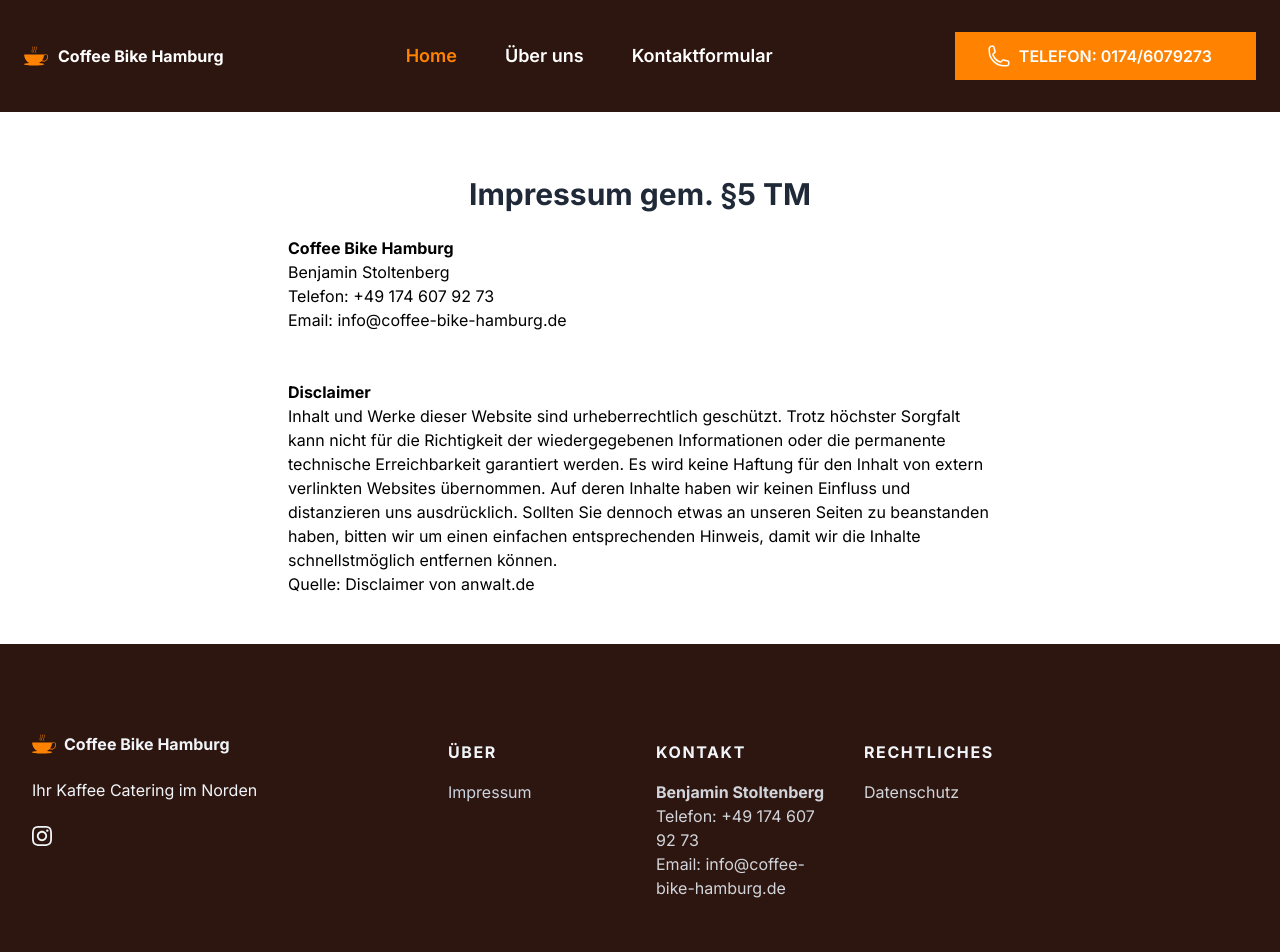
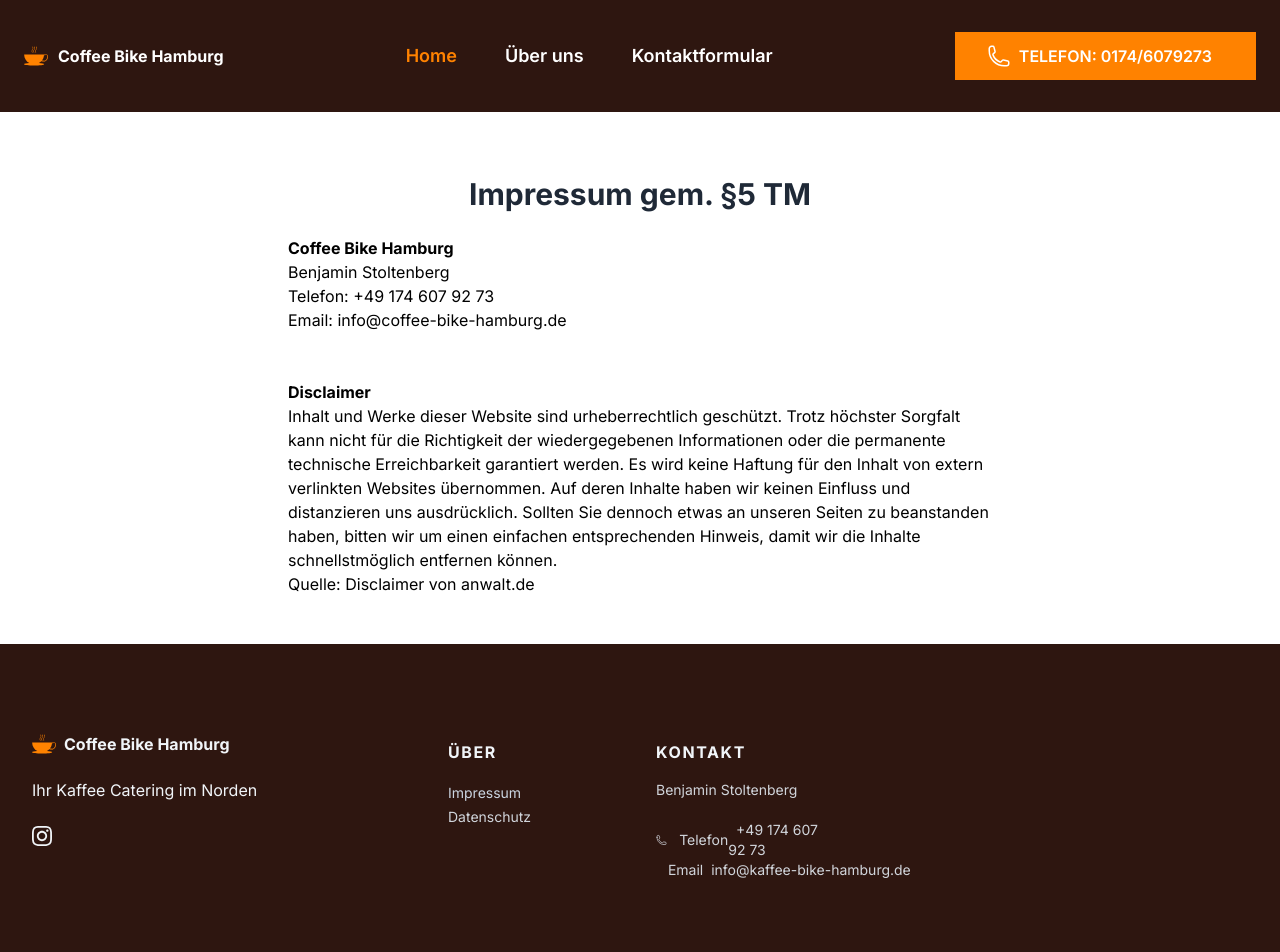
Before and after one commit to futurefounder/coffee-bike-hamburg, a Next.js app: page /impressum in a window 1280 px wide. Shown: the top 952 px of the page. Built offline with nearby package versions, Linux system fonts and the light colour scheme; what tailwindcss-animated would draw is missing.

Commit message:
update header

```diff
--- a/src/app/components/Footer.tsx
+++ b/src/app/components/Footer.tsx
@@ -84,9 +84,16 @@ export default function Footer() {
               <div>
                 <Link
                   href="/impressum"
-                  className="text-slate-300 transition duration-100 hover:text-coffeeAccent hover:text-coffeeAccent"
+                  className="text-slate-300 text-sm transition duration-100 hover:text-coffeeAccent hover:text-coffeeAccent"
                 >
                   Impressum
+                </Link>{" "}
+                <br />
+                <Link
+                  href="/datenschutz"
+                  className="text-gray-300 text-sm transition duration-100 hover:text-coffeeAccent hover:text-coffeeAccent"
+                >
+                  Datenschutz
                 </Link>
               </div>
 
@@ -109,18 +116,58 @@ export default function Footer() {
             </div>
 
             <nav className="flex flex-col gap-4">
-              <div>
+              <div className="text-sm">
                 <span className="text-gray-300">
-                  <span className="font-bold"> Benjamin Stoltenberg</span>
+                  Benjamin Stoltenberg <br />
                   <br />
-                  Telefon: +49 174 607 92 73 <br />
-                  Email:{" "}
-                  <a
-                    href="mailto:info@coffee-bike-hamburg.de"
-                    className="transition duration-100 hover:text-coffeeAccent hover:text-coffeeAccent"
-                  >
-                    info@coffee-bike-hamburg.de
-                  </a>
+                  <div className="flex items-center mr-3">
+                    <svg
+                      xmlns="http://www.w3.org/2000/svg"
+                      fill="none"
+                      viewBox="0 0 24 24"
+                      strokeWidth={1.5}
+                      stroke="currentColor"
+                      className="w-4 h-4 mr-2"
+                    >
+                      <path
+                        strokeLinecap="round"
+                        strokeLinejoin="round"
+                        d="M2.25 6.75c0 8.284 6.716 15 15 15h2.25a2.25 2.25 0 0 0 2.25-2.25v-1.372c0-.516-.351-.966-.852-1.091l-4.423-1.106c-.44-.11-.902.055-1.173.417l-.97 1.293c-.282.376-.769.542-1.21.38a12.035 12.035 0 0 1-7.143-7.143c-.162-.441.004-.928.38-1.21l1.293-.97c.363-.271.527-.734.417-1.173L6.963 3.102a1.125 1.125 0 0 0-1.091-.852H4.5A2.25 2.25 0 0 0 2.25 4.5v2.25Z"
+                      />
+                    </svg>{" "}
+                    &nbsp;Telefon <br />
+                    <a
+                      className="transition duration-100 hover:text-coffeeAccent hover:text-coffeeAccent"
+                      href="+49 174 607 92 73"
+                    >
+                      {" "}
+                      &nbsp; +49 174 607 92 73{" "}
+                    </a>
+                  </div>
+                  <div className="flex items-center mr-3">
+                    <svg
+                      xmlns="http://www.w3.org/2000/svg"
+                      fill="none"
+                      viewBox="0 0 24 24"
+                      strokeWidth={1.5}
+                      stroke="currentColor"
+                      className="w-5 h-5 mr-2"
+                    >
+                      <path
+                        strokeLinecap="round"
+                        strokeLinejoin="round"
+                        d="M16.5 12a4.5 4.5 0 1 1-9 0 4.5 4.5 0 0 1 9 0Zm0 0c0 1.657 1.007 3 2.25 3S21 13.657 21 12a9 9 0 1 0-2.636 6.364M16.5 12V8.25"
+                      />
+                    </svg>{" "}
+                    &nbsp;Email <br />
+                    <a
+                      className="whitespace-nowrap transition duration-100 hover:text-coffeeAccent hover:text-coffeeAccent"
+                      href="info@kaffee-bike-hamburg.de"
+                    >
+                      {" "}
+                      &nbsp; info@kaffee-bike-hamburg.de{" "}
+                    </a>
+                  </div>
                 </span>
               </div>
             </nav>
@@ -128,22 +175,7 @@ export default function Footer() {
           {/* <!-- nav - end --> */}
 
           {/* <!-- nav - start --> */}
-          <div>
-            <div className="mb-4 font-bold uppercase tracking-widest text-slate-100">
-              Rechtliches
-            </div>
 
-            <nav className="flex flex-col gap-4">
-              <div>
-                <a
-                  href="/"
-                  className="text-gray-300 transition duration-100 hover:text-coffeeAccent hover:text-coffeeAccent"
-                >
-                  Datenschutz
-                </a>
-              </div>
-            </nav>
-          </div>
           {/* <!-- nav - end --> */}
         </div>
 
```
